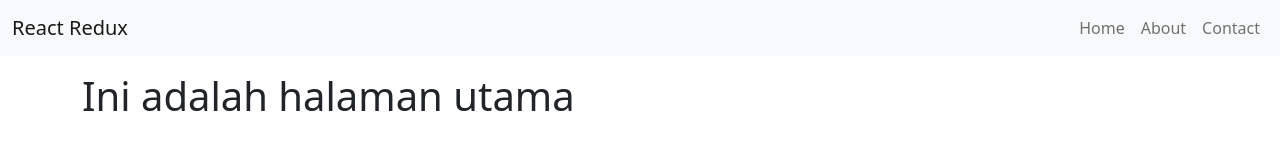
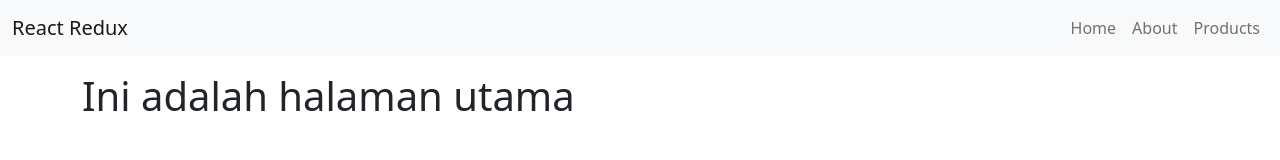
Before and after one commit to adrianmulyawan/belajar-react-reduxtoolkit, a React (Create React App) app: page / in a window 1280 px wide. Shown: the top 160 px of the page. Built offline with nearby package versions, Linux system fonts and the light colour scheme.

Commit message:
edit komponen navbar

```diff
--- a/src/components/Navbar/navbar.component.jsx
+++ b/src/components/Navbar/navbar.component.jsx
@@ -18,7 +18,7 @@
                 <a className="nav-link" href="/">About</a>
               </li>
               <li className="nav-item">
-                <a className="nav-link" href="/">Contact</a>
+                <a className="nav-link" href="/product">Products</a>
               </li>
             </ul>
           </div>
```
